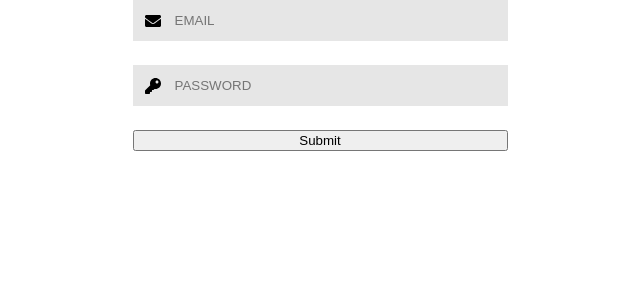
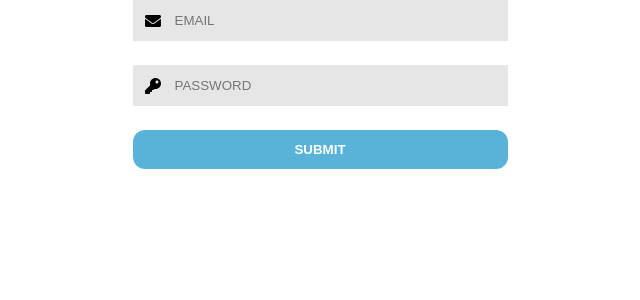
Before and after one commit to leosoaivan/teachable-ui, a React (Create React App) app: page / in a window 1280 px wide. Shown: the top 300 px of the page, without its empty margins (320-960 px from the left). Built offline with nearby package versions, Linux system fonts and the light colour scheme.

Commit message:
Implement Button component

```diff
--- a/src/components/AuthForm/Login.js
+++ b/src/components/AuthForm/Login.js
@@ -9,6 +9,7 @@ import {
 import media from '../../styling/media';
 import { AuthContext } from '../../contexts/AuthContext';
 import CustomField from './CustomField';
+import Button from '../Button';
 
 const LoginForm = styled(Form)`
   display: flex;
@@ -73,9 +74,12 @@ const Login = () => {
               component={CustomField}
             />
             <ErrorMessage name="password" component="div" />
-            <button type="submit" disabled={isSubmitting}>
+            <Button
+              type="submit"
+              disabled={isSubmitting}
+            >
               Submit
-            </button>
+            </Button>
           </LoginForm>
         )}
       </Formik>
--- /dev/null
+++ b/src/components/Button/index.js
@@ -0,0 +1,43 @@
+import React from 'react';
+import Proptypes from 'prop-types';
+import styled from 'styled-components/macro';
+import thm from '../../styling/theme';
+
+const Root = styled.button`
+  width: 100%;
+  background-color: ${(props) => (props.disabled ? thm.lightText : thm.actionPrimary)};
+  border: 0;
+  padding: 12px;
+  border-radius: 12px;
+
+  &:hover {
+    border: 2px solid ${thm.actionPrimaryActive};
+  }
+`;
+
+const ButtonText = styled.span`
+  text-transform: uppercase;
+  color: ${thm.lightText};
+  font-weight: 600;
+`;
+
+const Button = ({ type, disabled, children }) => {
+  return (
+    <Root
+      type={type}
+      disabled={disabled}
+    >
+      <ButtonText>
+        {children}
+      </ButtonText>
+    </Root>
+  );
+};
+
+Button.propTypes = {
+  children: Proptypes.node.isRequired,
+  disabled: Proptypes.bool.isRequired,
+  type: Proptypes.oneOf(['submit']).isRequired,
+};
+
+export default Button;
--- a/src/styling/theme.js
+++ b/src/styling/theme.js
@@ -9,12 +9,15 @@ const colors = {
   naplesYellow: '#FFE066',
   celadonBlue: '#247BA0',
   mountainMeadow: '#4CBD9B',
+  white: '#FFFFFF',
 };
 
 const thm = {
   colors,
   actionPrimary: colors.cobalt,
+  actionPrimaryActive: colors.celadonBlue,
   formField: colors.platinum,
+  lightText: colors.white,
 };
 
 export default thm;
```
